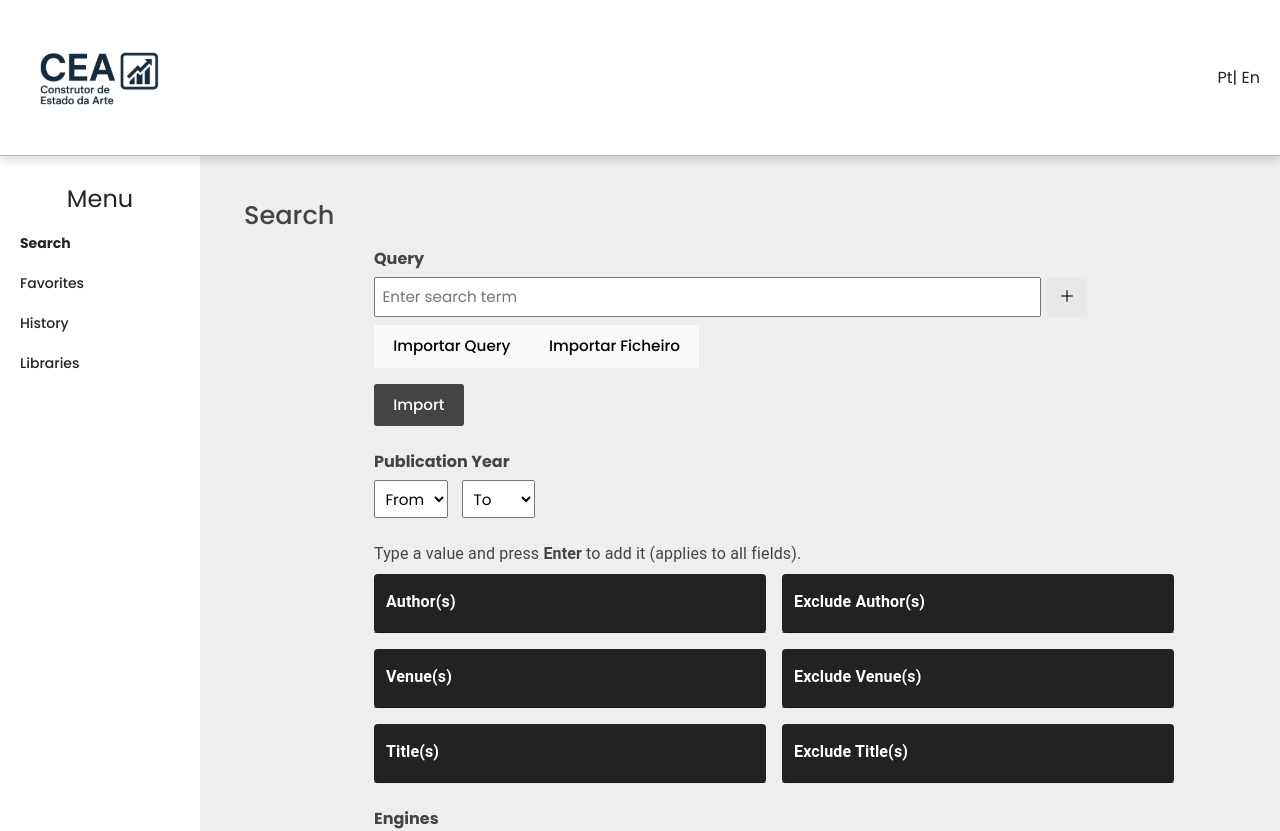
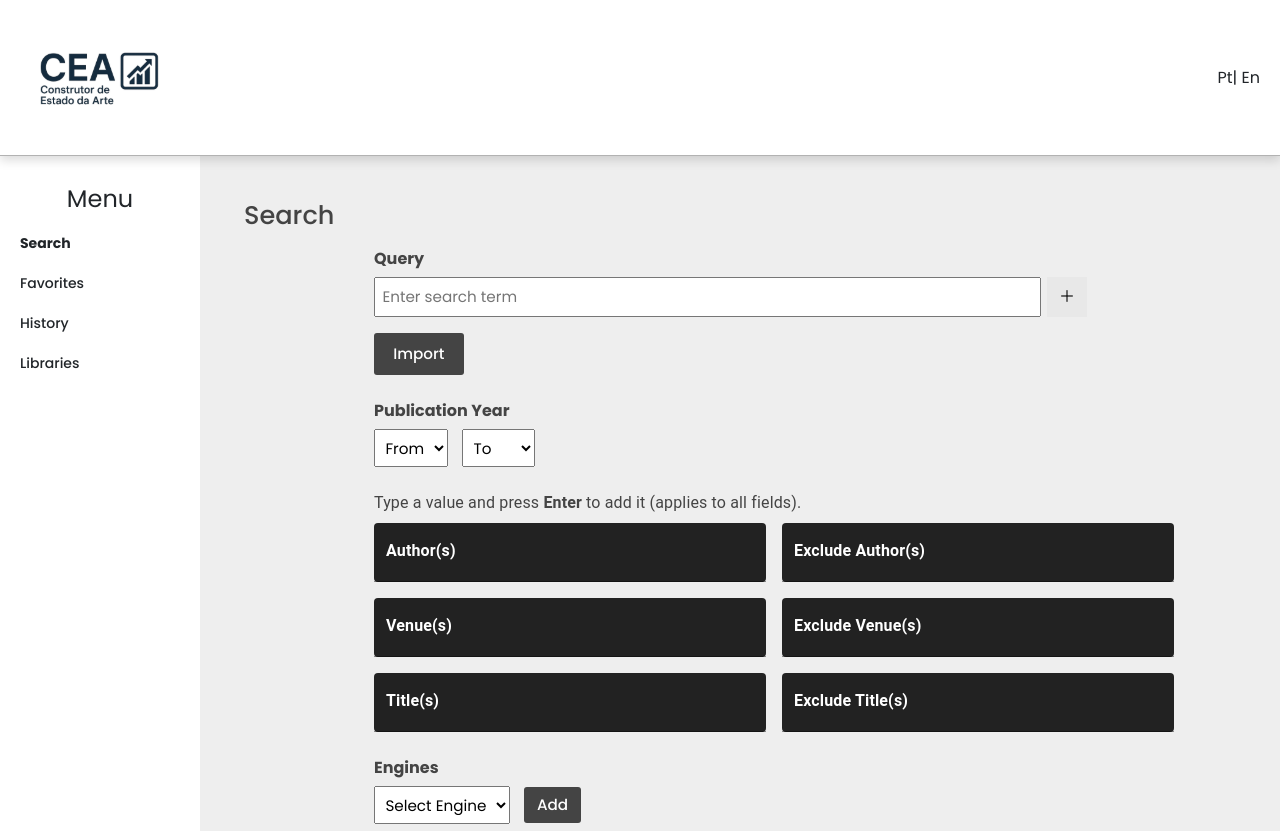
Before and after one commit to pedrojorge188/LiteratureReviewHelper, a React (Vite) app in the folder src/frontend/: page /#/ in a window 1280 px wide. Shown: the top 831 px of the page. Built offline with nearby package versions, Linux system fonts and the light colour scheme.

Commit message:
Removed some code that shouldn't exist after the rebase

```diff
--- a/src/frontend/src/pages/MainPage.tsx
+++ b/src/frontend/src/pages/MainPage.tsx
@@ -309,14 +309,6 @@ export const MainPage = () => {
                 </div>
               </div>
             ))}
-            <div className="container-bts">
-              <button type="button" onClick={() => { }}>
-                Importar Query
-              </button>
-              <button type="button" onClick={() => { }}>
-                Importar Ficheiro
-              </button>
-            </div>
 
             {/* Import Button below queries */}
             <div className="import-button-container">
```
